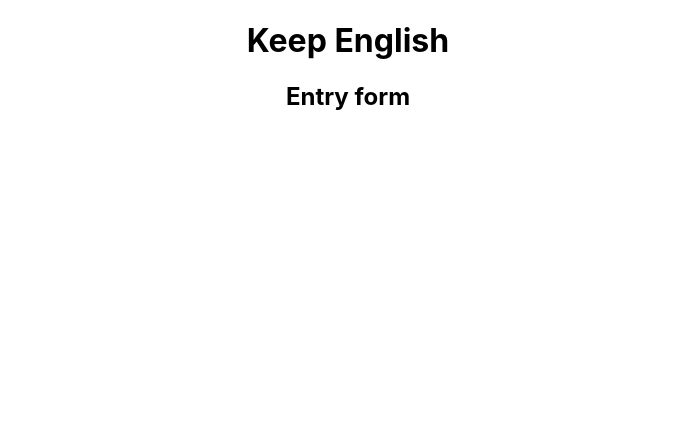
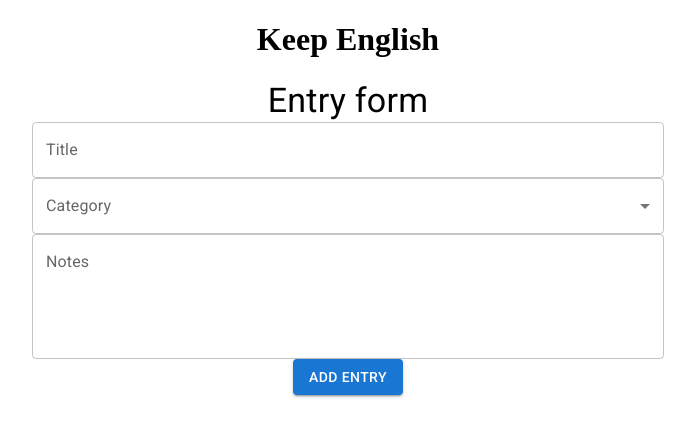
Before and after one commit to Thunderbolton/Keep-English, a React (Create React App) app in the folder client/: page / in a window 1280 px wide. Shown: the top 436 px of the page, without its empty margins (292-987 px from the left). Built offline with nearby package versions, Linux system fonts and the light colour scheme.

Commit message:
added starter entry form

```diff
--- a/client/package.json
+++ b/client/package.json
@@ -3,6 +3,10 @@
   "version": "0.1.0",
   "private": true,
   "dependencies": {
+    "@emotion/react": "^11.8.2",
+    "@emotion/styled": "^11.8.1",
+    "@mui/icons-material": "^5.5.1",
+    "@mui/material": "^5.5.2",
     "@testing-library/jest-dom": "^5.16.2",
     "@testing-library/react": "^12.1.4",
     "@testing-library/user-event": "^13.5.0",
@@ -23,7 +27,6 @@
     "eject": "react-scripts eject"
   },
   "proxy": "http://localhost:5000",
-
   "eslintConfig": {
     "extends": [
       "react-app",
--- a/client/public/index.html
+++ b/client/public/index.html
@@ -9,35 +9,16 @@
       name="description"
       content="Web site created using create-react-app"
     />
+    <link
+    rel="stylesheet"
+    href="https://fonts.googleapis.com/css?family=Roboto:300,400,500,700&display=swap"
+    />
     <link rel="apple-touch-icon" href="%PUBLIC_URL%/logo192.png" />
-    <!--
-      manifest.json provides metadata used when your web app is installed on a
-      user's mobile device or desktop. See https://developers.google.com/web/fundamentals/web-app-manifest/
-    -->
     <link rel="manifest" href="%PUBLIC_URL%/manifest.json" />
-    <!--
-      Notice the use of %PUBLIC_URL% in the tags above.
-      It will be replaced with the URL of the `public` folder during the build.
-      Only files inside the `public` folder can be referenced from the HTML.
-
-      Unlike "/favicon.ico" or "favicon.ico", "%PUBLIC_URL%/favicon.ico" will
-      work correctly both with client-side routing and a non-root public URL.
-      Learn how to configure a non-root public URL by running `npm run build`.
-    -->
     <title>React App</title>
   </head>
   <body>
     <noscript>You need to enable JavaScript to run this app.</noscript>
     <div id="root"></div>
-    <!--
-      This HTML file is a template.
-      If you open it directly in the browser, you will see an empty page.
-
-      You can add webfonts, meta tags, or analytics to this file.
-      The build step will place the bundled scripts into the <body> tag.
-
-      To begin the development, run `npm start` or `yarn start`.
-      To create a production bundle, use `npm run build` or `yarn build`.
-    -->
   </body>
 </html>
--- a/client/src/App.css
+++ /dev/null
@@ -1,38 +0,0 @@
-.App {
-  text-align: center;
-}
-
-.App-logo {
-  height: 40vmin;
-  pointer-events: none;
-}
-
-@media (prefers-reduced-motion: no-preference) {
-  .App-logo {
-    animation: App-logo-spin infinite 20s linear;
-  }
-}
-
-.App-header {
-  background-color: #282c34;
-  min-height: 100vh;
-  display: flex;
-  flex-direction: column;
-  align-items: center;
-  justify-content: center;
-  font-size: calc(10px + 2vmin);
-  color: white;
-}
-
-.App-link {
-  color: #61dafb;
-}
-
-@keyframes App-logo-spin {
-  from {
-    transform: rotate(0deg);
-  }
-  to {
-    transform: rotate(360deg);
-  }
-}
--- a/client/src/App.tsx
+++ b/client/src/App.tsx
@@ -1,4 +1,3 @@
-import './App.css';
 import EntryForm from './components/EntryForm';
 import Header from './components/Header';
 
--- a/client/src/components/EntryForm.tsx
+++ b/client/src/components/EntryForm.tsx
@@ -1,11 +1,46 @@
+import { Typography, Button, Select, TextField, InputLabel, FormControl, MenuItem } from '@mui/material';
+
 export type EntryFormProps = {
     title: string
 }
 
+
 const EntryForm = (props: EntryFormProps) => {
   return (
     <div>
-      <h2>{props.title}</h2>
+      <Typography variant='h4'>{props.title}</Typography>
+
+      <form action="" className="entry-form">
+        <TextField
+          className="entry-form-input"
+          label="Title"
+          variant="outlined"
+          />
+
+        <FormControl variant="outlined">
+          <InputLabel id="demo-simple-select-label">Category</InputLabel>
+          <Select
+            labelId="demo-simple-select-label"
+            id="demo-simple-select"
+            label="Category"
+          >
+            <MenuItem value={"Daily"}>Daily</MenuItem>
+            <MenuItem value={"Business"}>Business</MenuItem>
+            <MenuItem value={"Travel"}>Travel</MenuItem>
+            <MenuItem value={"Exam"}>Exam</MenuItem>
+          </Select>
+        </FormControl>
+
+        <TextField
+          label="Notes"
+          className="entry-form-input"
+          multiline
+          rows={4}
+        />
+
+      </form>
+
+      <Button variant='contained' className="entry-button">Add Entry</Button>
     </div>
   );
 }
--- a/client/src/index.css
+++ b/client/src/index.css
@@ -1,13 +1,18 @@
-body {
-  margin: 0;
-  font-family: -apple-system, BlinkMacSystemFont, 'Segoe UI', 'Roboto', 'Oxygen',
-    'Ubuntu', 'Cantarell', 'Fira Sans', 'Droid Sans', 'Helvetica Neue',
-    sans-serif;
-  -webkit-font-smoothing: antialiased;
-  -moz-osx-font-smoothing: grayscale;
+.App {
+  text-align: center;
 }
 
-code {
-  font-family: source-code-pro, Menlo, Monaco, Consolas, 'Courier New',
-    monospace;
+.entry-form {
+  display: flex;
+  flex-direction: column;
+  width: 50%;
+  margin: 0 auto;
 }
+
+.entry-form-input {
+  margin: 1.2em 0;
+}
+
+.entry-button {
+  margin-top: 10em;
+}
```
Also changed, not shown: 1 other file (tests, documents, lock files or other folders).
